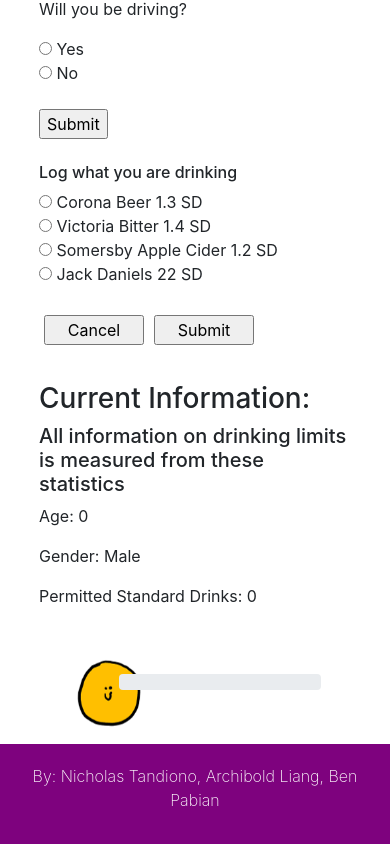
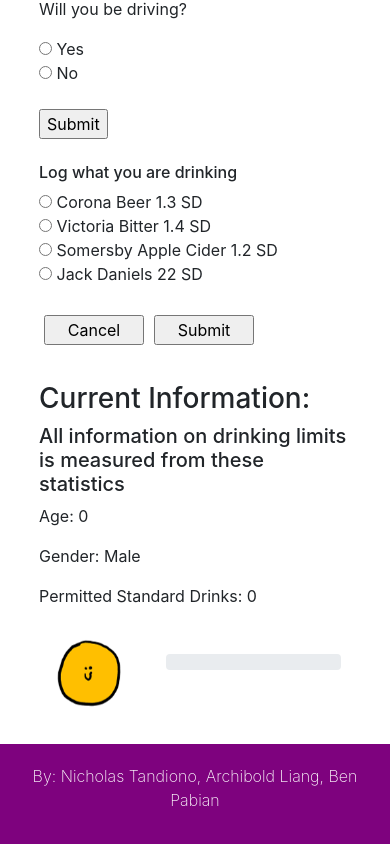
Before and after one commit to N-Tandiono/imagine-cup-australia-2020, a React (Create React App) app: page / in a window 390 px wide. Shown: the part 548-1392 px from the top of the page. Built offline with nearby package versions, Linux system fonts and the light colour scheme.

Commit message:
Mobile friendly

```diff
--- a/src/App.js
+++ b/src/App.js
@@ -6,7 +6,7 @@ import 'bootstrap/dist/css/bootstrap.css';
 
 import happyface from './assets/images/happy-face.png';
 import blush from './assets/images/blush-face.png';
-import getting_crazy from './assets/images/getting-crazy-face.png';
+import gettingcrazy from './assets/images/getting-crazy-face.png';
 import crazy from './assets/images/oh-no-face.png';
 
 function App() {
@@ -192,6 +192,10 @@ function App() {
 
 	let addDanger = document.getElementById('addDanger');
 	if (addDanger) {
+		let current_danger = localStorage.getItem('current-danger');
+		if (current_danger >= 100) {
+			alert("Please consider how much you will drink.")
+		}
 		addDanger.addEventListener('click', () => {
 			window.location = "";
 		});
@@ -205,11 +209,11 @@ function App() {
 	};
 
 	function getFace(current_danger, current_warning) {
-		if (current_danger + current_warning > 75) {
+		if (current_danger + current_warning - 10 > 75) {
 			document.getElementById("happy-face").src = crazy;
 		}
 		else if (current_danger + current_warning > 50) {
-			document.getElementById("happy-face").src = getting_crazy;
+			document.getElementById("happy-face").src = gettingcrazy;
 		}
 		else if (current_danger + current_warning > 25) {
 			document.getElementById("happy-face").src = blush;
--- a/src/assets/css/style.css
+++ b/src/assets/css/style.css
@@ -29,7 +29,7 @@ input[type="text"] {
 }
 
 .display {
-  padding: 30px;
+  padding: 10px;
   height: 120px;
 }
 
@@ -40,7 +40,7 @@ input[type="text"] {
 .right {
   float: right;
   margin-top: 20px;
-  width: 80%;
+  width: 60%;
 }
 
 .face-icon {
```
Also changed, not shown: 1 other file (tests, documents, lock files or other folders).
